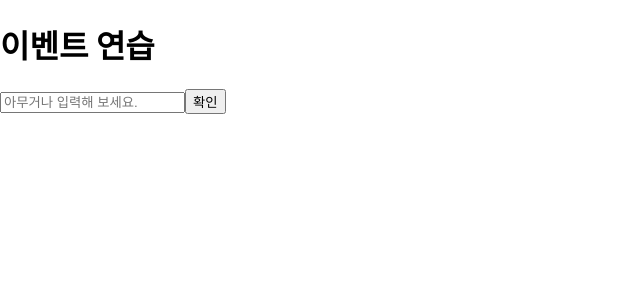
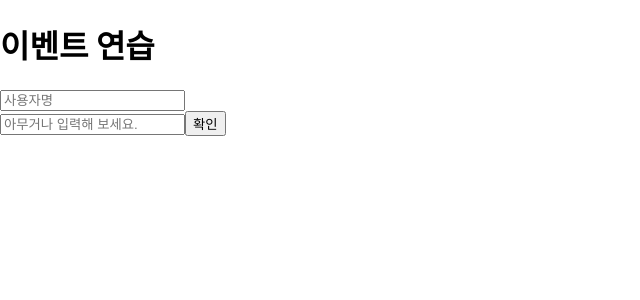
Before and after one commit to qorlgns1/React-Study-First, a React (Create React App) app: page / in a window 1280 px wide. Shown: the top 300 px of the page, without its empty margins (0-640 px from the left). Built offline with nearby package versions, Linux system fonts and the light colour scheme.

Commit message:
class 형태의 이벤트 핸들링

```diff
--- a/src/EventPractice.js
+++ b/src/EventPractice.js
@@ -2,16 +2,28 @@
 
 class EventPractice extends Component {
   state = {
+    username: '',
     message: '',
   };
 
   handleChange = (e) => {
-    this.setState({ message: e.target.value });
+    this.setState({
+      [e.target.name]: e.target.value,
+    });
   };
 
   handleClick = () => {
-    alert(this.state.message);
-    this.setState({ message: '' });
+    alert(this.state.username + ': ' + this.state.message);
+    this.setState({
+      username: '',
+      message: '',
+    });
+  };
+
+  handleKeyPress = (e) => {
+    if (e.key === 'Enter') {
+      this.handleClick();
+    }
   };
 
   render() {
@@ -20,10 +32,19 @@
         <h1>이벤트 연습</h1>
         <input
           type="text"
+          name="username"
+          placeholder="사용자명"
+          value={this.state.username}
+          onChange={this.handleChange}
+        />
+        <br />
+        <input
+          type="text"
           name="message"
           placeholder="아무거나 입력해 보세요."
           value={this.state.value}
           onChange={this.handleChange}
+          onKeyPress={this.handleKeyPress}
         />
         <button onClick={this.handleClick}>확인</button>
       </div>
```
